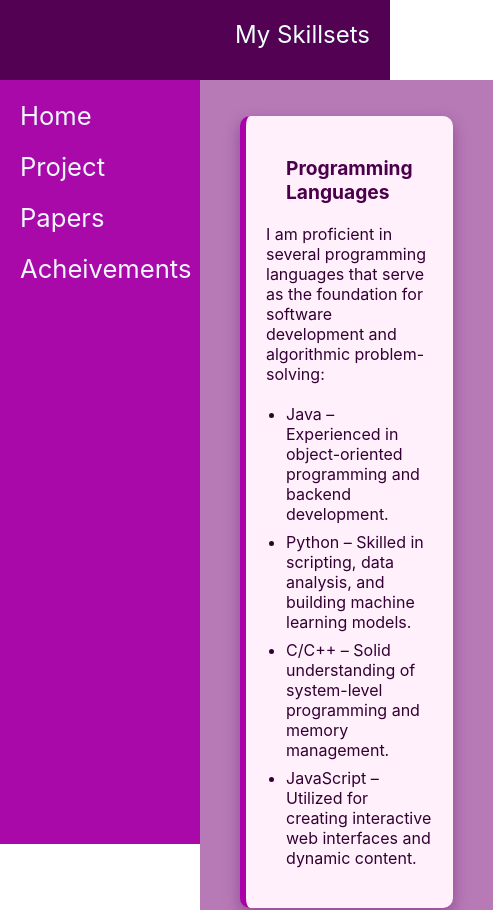
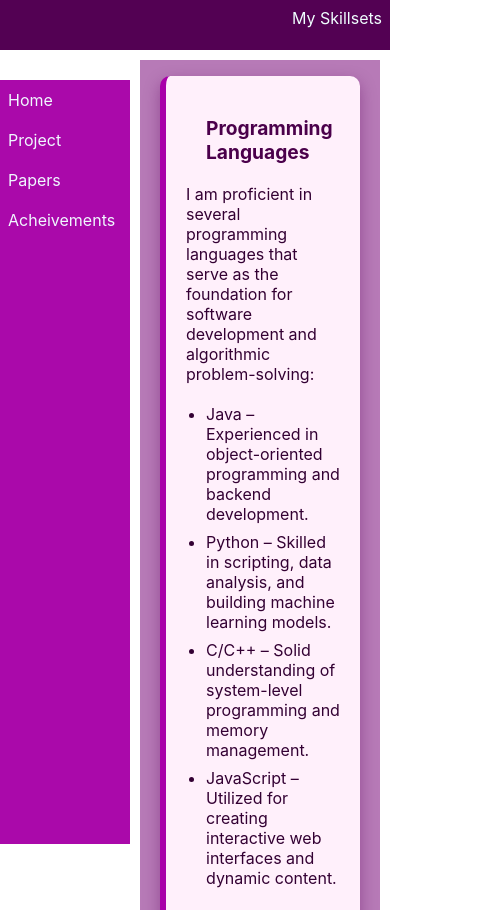
Before and after one commit to ramyaMohn/portfolio, a React (Create React App) app: page /Skill in a window 390 px wide. Shown: the top 910 px of the page, 493 px wide, since content can reach past the window. Built offline with nearby package versions, Linux system fonts and the light colour scheme.

Commit message:
Update App.css

```diff
--- a/src/App.css
+++ b/src/App.css
@@ -355,3 +355,144 @@ justify-content: center;
 html {
   scroll-behavior: smooth;
 }
+
+@media screen and (max-width: 768px) {
+  .hom_nav ul {
+    flex-direction: column;
+    align-items: flex-end;
+    padding: 10px;
+    gap: 8px;
+  }
+
+  .skill_nav, .proj_nav {
+    font-size: 1.1rem;
+    padding: 10px;
+    height: 60px;
+  }
+
+  .side_nav {
+    width: 160px;
+    font-size: 1.2rem;
+    padding: 10px;
+  }
+
+  .main-skill {
+    margin-left: 160px;
+    margin-top: 60px;
+    flex-direction: column;
+    padding: 10px;
+  }
+
+  .hom_img {
+    flex-direction: column;
+    padding: 20px;
+    min-height: auto;
+  }
+
+  #profile {
+    width: 150px;
+    height: 150px;
+    padding: 0;
+    margin-bottom: 15px;
+  }
+
+  #git, #linkd {
+    width: 40px;
+    height: 40px;
+  }
+
+  .project-content {
+    width: 100%;
+  }
+
+  .project-detail-container {
+    padding: 20px;
+    padding-left: 180px;
+  }
+
+  .projects {
+    flex-direction: column;
+    height: auto;
+  }
+
+  .projects img {
+    margin: 0 0 15px 0;
+    width: 100px;
+  }
+
+  .project-content h3 {
+    font-size: 1.2rem;
+  }
+
+  .project-content p {
+    font-size: 0.95rem;
+  }
+
+  .arrow-link {
+    font-size: 1.5rem;
+  }
+}
+
+@media screen and (max-width: 480px) {
+  .hom_nav ul {
+    align-items: flex-start;
+    padding: 8px;
+  }
+
+  .skill_nav, .proj_nav {
+    font-size: 1rem;
+    height: 50px;
+    padding: 8px;
+  }
+
+  .side_nav {
+    width: 130px;
+    font-size: 1rem;
+    padding: 10px 8px;
+  }
+
+  .main-skill {
+    margin-left: 130px;
+    margin-top: 50px;
+    padding: 10px;
+  }
+
+  .outer h1 {
+    font-size: 1.8rem;
+    text-align: center;
+  }
+
+  .hom-con {
+    padding: 15px;
+    font-size: 0.9rem;
+  }
+
+  .hom_img {
+    width: 100%;
+    padding: 15px;
+  }
+
+  #profile {
+    width: 130px;
+    height: 130px;
+  }
+
+  .container {
+    padding: 20px;
+  }
+
+  .project-detail-container {
+    padding: 15px;
+    padding-left: 150px;
+  }
+
+  .project-section h2 {
+    font-size: 1.2rem;
+  }
+
+  .project-section p,
+  .methodology-table td,
+  .methodology-table th {
+    font-size: 0.9rem;
+  }
+}
```
